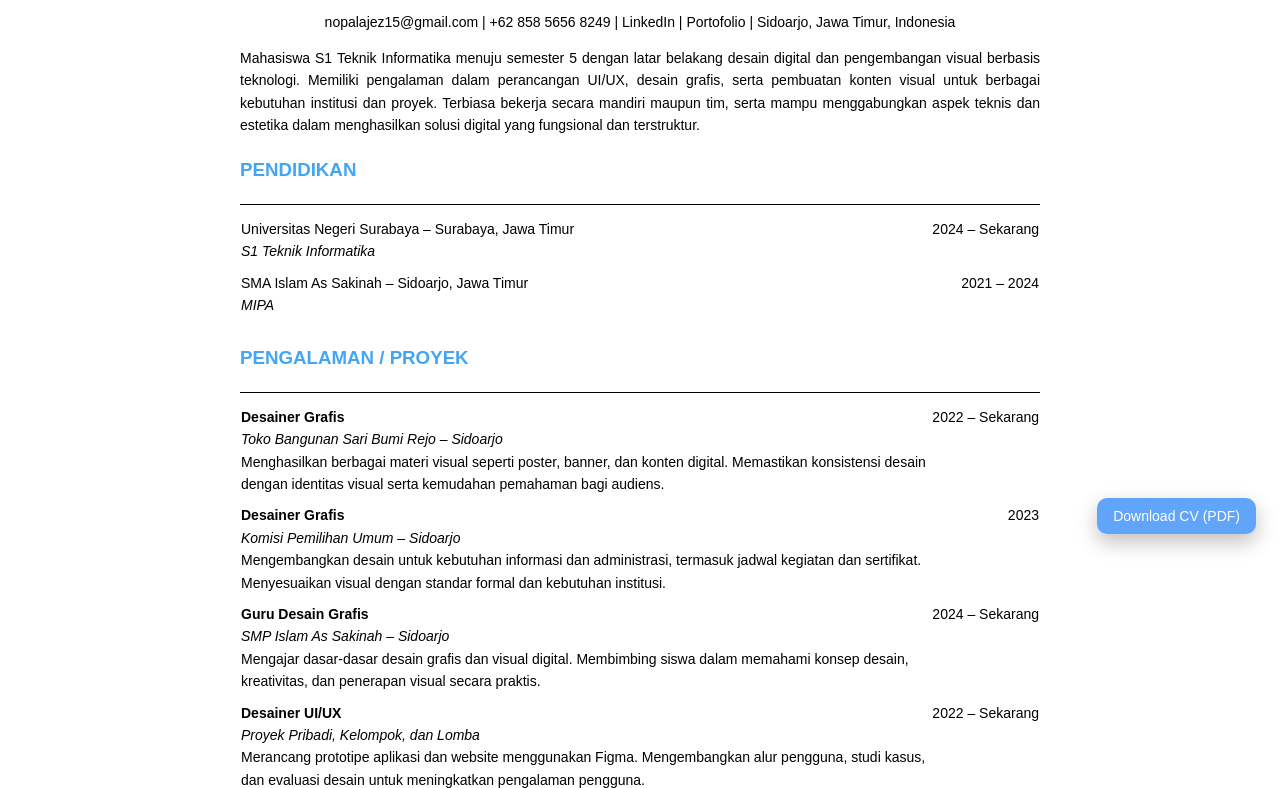
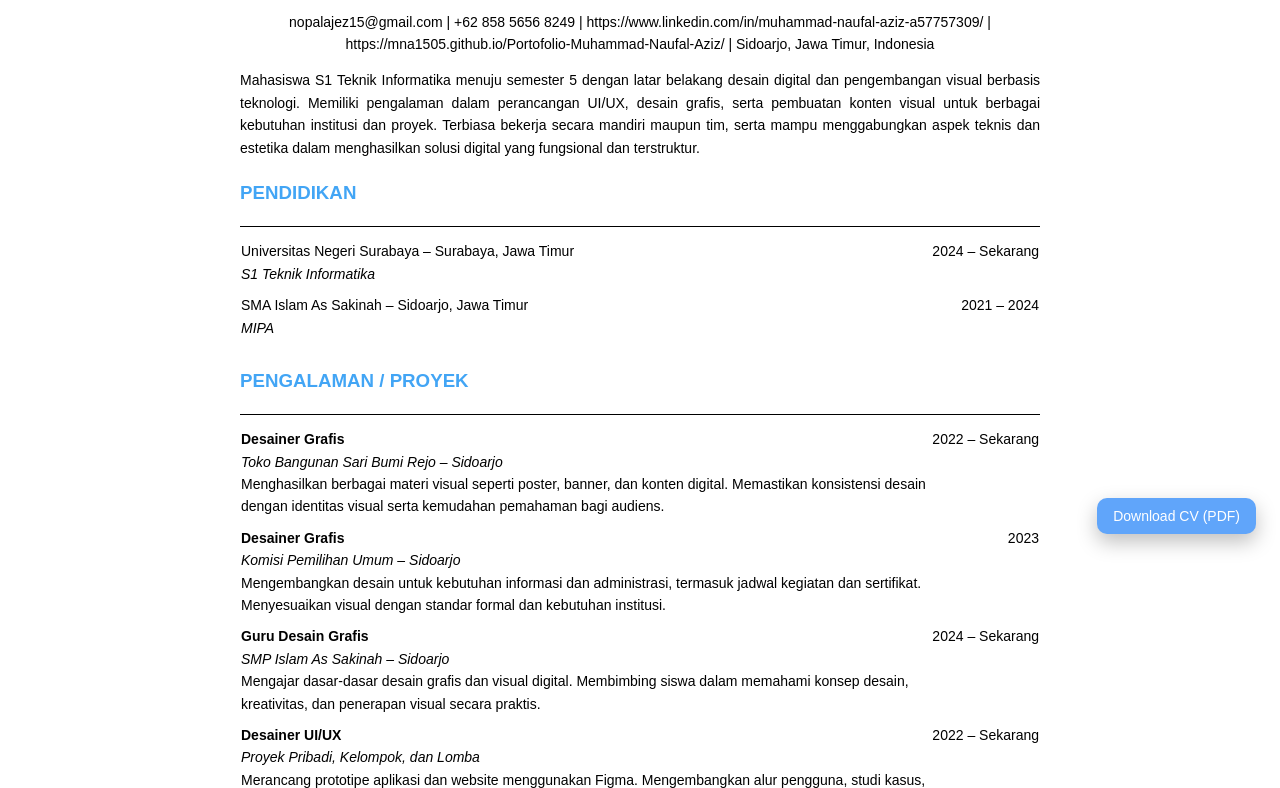
Before and after one commit to mna1505/Portofolio-Muhammad-Naufal-Aziz, a plain HTML site: page cv_ats.html in a window 1280 px wide. Shown: the part 242-1030 px from the top of the page. Drawn offline with nearby package versions, Linux system fonts and the light colour scheme.

Commit message:
ganti dikit

```diff
--- a/cv_ats.html
+++ b/cv_ats.html
@@ -202,8 +202,8 @@
 <p class="center">
   <a href="mailto:nopalajez15@gmail.com">nopalajez15@gmail.com</a> |
   +62 858 5656 8249 |
-  <a href="https://www.linkedin.com/in/naufal-aziz-a57757309/">LinkedIn</a> |
-  <a href="https://mna1505.github.io/Portofolio-Muhammad-Naufal-Aziz/">Portofolio</a> |
+  <a href="https://www.linkedin.com/in/muhammad-naufal-aziz-a57757309/">https://www.linkedin.com/in/muhammad-naufal-aziz-a57757309/</a> |
+  <a href="https://mna1505.github.io/Portofolio-Muhammad-Naufal-Aziz/">https://mna1505.github.io/Portofolio-Muhammad-Naufal-Aziz/</a> |
   Sidoarjo, Jawa Timur, Indonesia
 </p>
 
```
